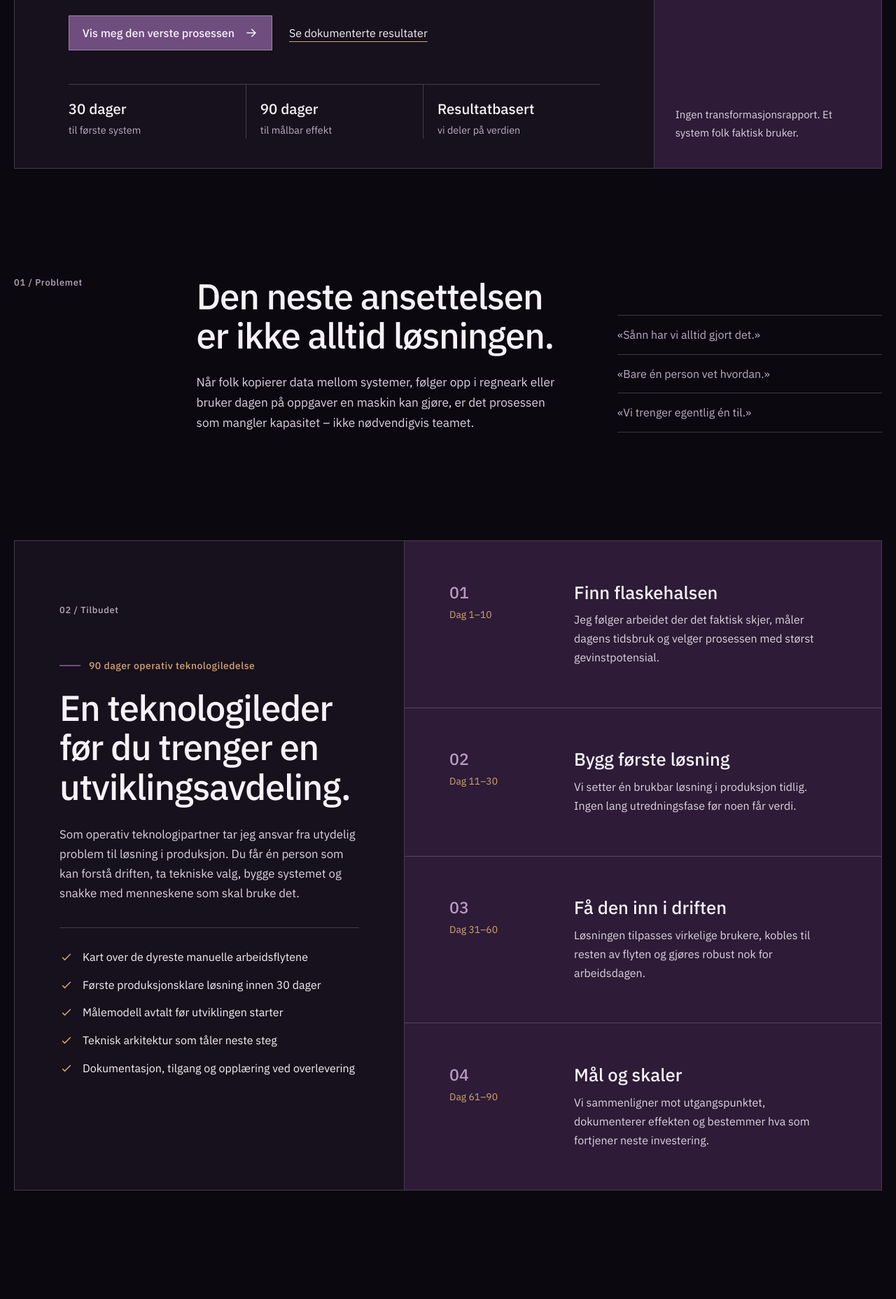
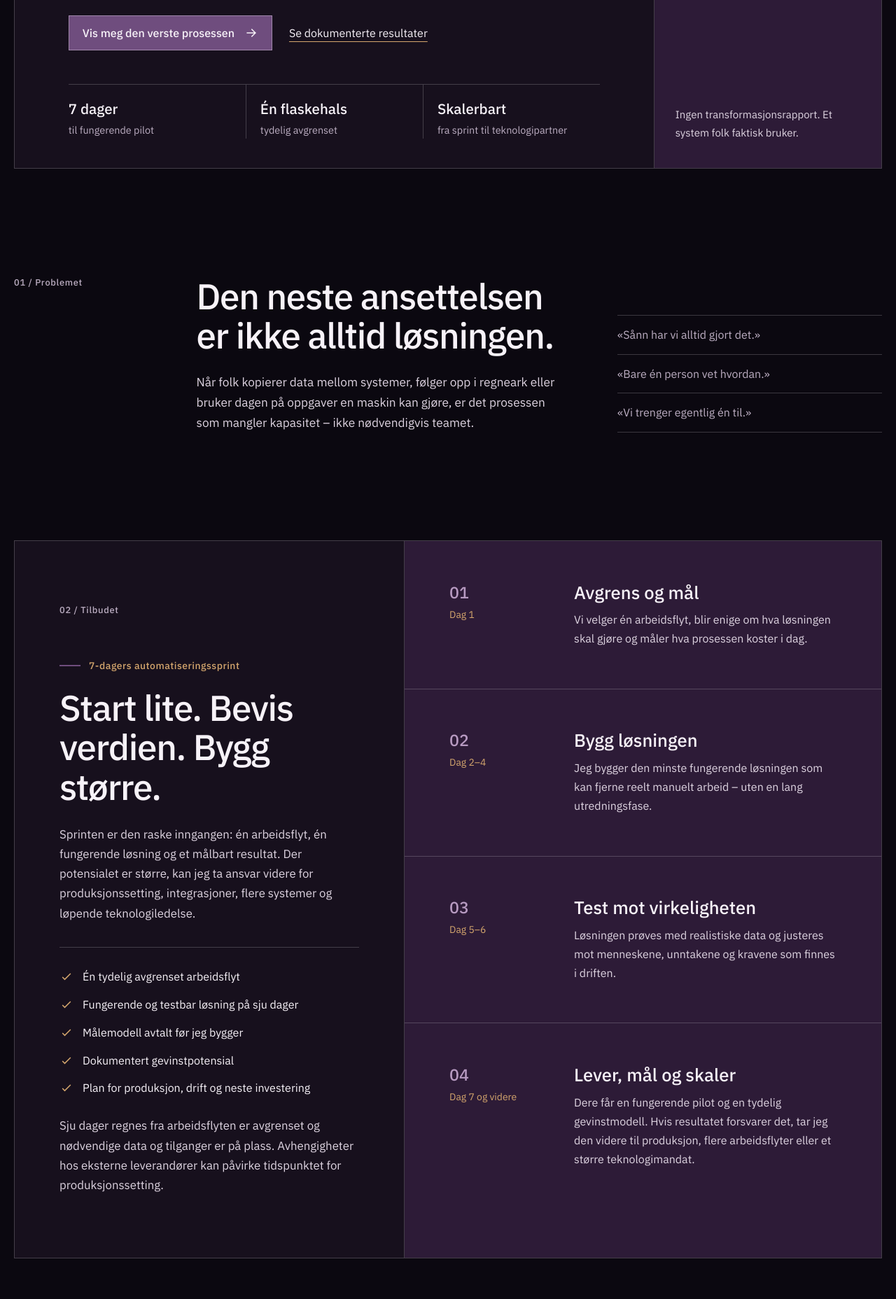
Before and after one commit to JohnnyBakaas/JohnnyBakaasPersonligSide, a React (Vite) app in the folder vite-project/: page / in a window 1280 px wide. Shown: the part 520-2376 px from the top of the page at 70% size. Built offline with nearby package versions, Linux system fonts and the light colour scheme.

Commit message:
Reframe offer as seven-day automation sprint

```diff
--- a/vite-project/index.html
+++ b/vite-project/index.html
@@ -14,13 +14,13 @@
     />
     <meta
       name="description"
-      content="Johnny Bakaas hjelper norske bedrifter med automatisering, systemutvikling og operativ teknologiledelse. Første løsning i produksjon innen 30 dager."
+      content="Johnny Bakaas hjelper norske bedrifter fra manuell flaskehals til fungerende automatiseringspilot på sju dager – med mulighet for videre systemutvikling og teknologiledelse."
     />
     <link rel="canonical" href="https://johnnybakaas.no/" />
     <meta property="og:title" content="Johnny Bakaas | Automatisering og teknologiledelse" />
     <meta
       property="og:description"
-      content="Fra dyrt manuelt arbeid til skreddersydde systemer som skaper målbar kapasitet på 90 dager."
+      content="Fra dyrt manuelt arbeid til en fungerende automatiseringspilot på sju dager. Bevis verdien først, og bygg større når det lønner seg."
     />
     <meta property="og:type" content="website" />
     <meta property="og:url" content="https://johnnybakaas.no/" />
@@ -30,7 +30,7 @@
     <meta name="twitter:title" content="Johnny Bakaas | Automatisering og teknologiledelse" />
     <meta
       name="twitter:description"
-      content="Systemutvikling som reduserer manuelt arbeid og skaper målbar kapasitet."
+      content="En fungerende automatiseringspilot på sju dager – med systemutvikling og teknologiledelse når verdien er bevist."
     />
     <link rel="icon" type="image/svg+xml" href="/favicon.svg" />
     <link rel="preconnect" href="https://fonts.googleapis.com" />
@@ -79,8 +79,9 @@
             "@id": "https://johnnybakaas.no/#operativ-teknologiledelse",
             "url": "https://johnnybakaas.no/#tilbudet",
             "name": "Operativ teknologiledelse og automatisering",
-            "description": "Kartlegging, utvikling og innføring av skreddersydde systemer som reduserer manuelt arbeid og skaper målbar effekt.",
+            "description": "En avgrenset automatiseringssprint leverer en fungerende pilot på sju dager, med mulighet for videre systemutvikling, produksjonssetting og operativ teknologiledelse.",
             "serviceType": [
+              "7-dagers automatiseringssprint",
               "Automatisering av arbeidsprosesser",
               "Skreddersydd systemutvikling",
               "Operativ teknologiledelse"
--- a/vite-project/src/App.css
+++ b/vite-project/src/App.css
@@ -449,6 +449,12 @@ dt {
   fill: none;
   stroke: var(--brass);
   stroke-width: 1.8;
+}
+
+.offer-intro > .sprint-note {
+  margin-top: 24px;
+  color: var(--quiet);
+  font-size: 0.88rem;
 }
 
 .offer-timeline {
--- a/vite-project/src/App.jsx
+++ b/vite-project/src/App.jsx
@@ -67,33 +67,33 @@ const cases = [
 
 const offerSteps = [
   {
-    days: "Dag 1–10",
-    title: "Finn flaskehalsen",
-    text: "Jeg følger arbeidet der det faktisk skjer, måler dagens tidsbruk og velger prosessen med størst gevinstpotensial.",
+    days: "Dag 1",
+    title: "Avgrens og mål",
+    text: "Vi velger én arbeidsflyt, blir enige om hva løsningen skal gjøre og måler hva prosessen koster i dag.",
   },
   {
-    days: "Dag 11–30",
-    title: "Bygg første løsning",
-    text: "Vi setter én brukbar løsning i produksjon tidlig. Ingen lang utredningsfase før noen får verdi.",
+    days: "Dag 2–4",
+    title: "Bygg løsningen",
+    text: "Jeg bygger den minste fungerende løsningen som kan fjerne reelt manuelt arbeid – uten en lang utredningsfase.",
   },
   {
-    days: "Dag 31–60",
-    title: "Få den inn i driften",
-    text: "Løsningen tilpasses virkelige brukere, kobles til resten av flyten og gjøres robust nok for arbeidsdagen.",
+    days: "Dag 5–6",
+    title: "Test mot virkeligheten",
+    text: "Løsningen prøves med realistiske data og justeres mot menneskene, unntakene og kravene som finnes i driften.",
   },
   {
-    days: "Dag 61–90",
-    title: "Mål og skaler",
-    text: "Vi sammenligner mot utgangspunktet, dokumenterer effekten og bestemmer hva som fortjener neste investering.",
+    days: "Dag 7 og videre",
+    title: "Lever, mål og skaler",
+    text: "Dere får en fungerende pilot og en tydelig gevinstmodell. Hvis resultatet forsvarer det, tar jeg den videre til produksjon, flere arbeidsflyter eller et større teknologimandat.",
   },
 ];
 
 const deliverables = [
-  "Kart over de dyreste manuelle arbeidsflytene",
-  "Første produksjonsklare løsning innen 30 dager",
-  "Målemodell avtalt før utviklingen starter",
-  "Teknisk arkitektur som tåler neste steg",
-  "Dokumentasjon, tilgang og opplæring ved overlevering",
+  "Én tydelig avgrenset arbeidsflyt",
+  "Fungerende og testbar løsning på sju dager",
+  "Målemodell avtalt før jeg bygger",
+  "Dokumentert gevinstpotensial",
+  "Plan for produksjon, drift og neste investering",
 ];
 
 function ArrowIcon() {
@@ -164,7 +164,7 @@ function Hero() {
         <p className="eyebrow"><span />Automatisering og systemutvikling som merkes på driften</p>
         <h1>Voks uten å <em>ansette deg i hjel.</em></h1>
         <p className="hero-lead">
-          Jeg hjelper norske operative virksomheter med automatisering og skreddersydd systemutvikling. Jeg finner de dyreste manuelle arbeidsflytene og bygger systemene som fjerner dem.
+          Jeg hjelper norske operative virksomheter med automatisering og skreddersydd systemutvikling. Vi starter med én dyr manuell arbeidsflyt og en fungerende løsning på sju dager – og skalerer samarbeidet når resultatene forsvarer det.
         </p>
         <div className="hero-actions">
           <a className="button button-primary" href="#kontakt">
@@ -175,16 +175,16 @@ function Hero() {
 
         <dl className="hero-metrics">
           <div>
-            <dt>30 dager</dt>
-            <dd>til første system</dd>
+            <dt>7 dager</dt>
+            <dd>til fungerende pilot</dd>
           </div>
           <div>
-            <dt>90 dager</dt>
-            <dd>til målbar effekt</dd>
+            <dt>Én flaskehals</dt>
+            <dd>tydelig avgrenset</dd>
           </div>
           <div>
-            <dt>Resultatbasert</dt>
-            <dd>vi deler på verdien</dd>
+            <dt>Skalerbart</dt>
+            <dd>fra sprint til teknologipartner</dd>
           </div>
         </dl>
       </div>
@@ -228,16 +228,19 @@ function Offer() {
     <section className="offer-section section-frame" id="tilbudet" aria-labelledby="offer-title">
       <div className="offer-intro">
         <div className="section-number">02 / Tilbudet</div>
-        <p className="eyebrow"><span />90 dager operativ teknologiledelse</p>
-        <h2 id="offer-title">En teknologileder før du trenger en utviklingsavdeling.</h2>
+        <p className="eyebrow"><span />7-dagers automatiseringssprint</p>
+        <h2 id="offer-title">Start lite. Bevis verdien. Bygg større.</h2>
         <p>
-          Som operativ teknologipartner tar jeg ansvar fra utydelig problem til løsning i produksjon. Du får én person som kan forstå driften, ta tekniske valg, bygge systemet og snakke med menneskene som skal bruke det.
+          Sprinten er den raske inngangen: én arbeidsflyt, én fungerende løsning og et målbart resultat. Der potensialet er større, kan jeg ta ansvar videre for produksjonssetting, integrasjoner, flere systemer og løpende teknologiledelse.
         </p>
         <ul className="deliverables">
           {deliverables.map((item) => (
             <li key={item}><CheckIcon /><span>{item}</span></li>
           ))}
         </ul>
+        <p className="sprint-note">
+          Sju dager regnes fra arbeidsflyten er avgrenset og nødvendige data og tilganger er på plass. Avhengigheter hos eksterne leverandører kan påvirke tidspunktet for produksjonssetting.
+        </p>
       </div>
 
       <div className="offer-timeline">
@@ -316,7 +319,7 @@ function Pricing() {
         <p className="eyebrow"><span />Interessene våre skal peke samme vei</p>
         <h2 id="pricing-title">Pris som følger verdien – ikke antall timer.</h2>
         <p className="pricing-lead">
-          En avtalt grunnpris dekker kartlegging og bygging. Deretter tar jeg 50 % av den dokumenterte besparelsen de første tre månedene. Vi bestemmer målemetoden før jeg skriver kode.
+          En avgrenset sprint har en avtalt grunnpris, normalt fra 25 000 kroner. Når løsningen skaper dokumentert besparelse, tar jeg 50 % av gevinsten de første tre månedene. Vi bestemmer målemetoden og et pristak før jeg bygger.
         </p>
 
         <div className="formula" aria-label="Slik beregnes besparelsen">
@@ -328,27 +331,27 @@ function Pricing() {
         </div>
 
         <p className="pricing-note">
-          Tidsbruk, volum, lønnskostnad og eventuelle systemkostnader inngår i en enkel baseline begge parter godkjenner. Ingen gevinst på papiret. Bare effekt som faktisk kan etterprøves.
+          Tidsbruk, volum, lønnskostnad og systemkostnader inngår i en enkel baseline begge parter godkjenner. Produksjonssetting, større integrasjoner og et videre teknologimandat avtales separat når sprinten har vist hva som er verdt å investere i.
         </p>
       </div>
 
       <aside className="support-panel" aria-labelledby="support-title">
-        <p className="aside-label">Etter lansering</p>
-        <h3 id="support-title">Du blir ikke stående alene med systemet.</h3>
+        <p className="aside-label">Samarbeidsmodell</p>
+        <h3 id="support-title">Faste kontaktpunkter. Tydelig ansvar.</h3>
         <div className="support-item">
-          <span>Inkludert</span>
-          <h4>Overlevering</h4>
-          <p>Dokumentasjon, tilganger, opplæring og en tydelig plan for hvem som eier hva.</p>
+          <span>I sprinten</span>
+          <h4>Konsentrert levering</h4>
+          <p>Kickoff, asynkront utviklingsarbeid og en avtalt demonstrasjon. Lite møtetid, tydelig fremdrift.</p>
         </div>
         <div className="support-item">
-          <span>Ved behov</span>
-          <h4>Løpende support</h4>
-          <p>Fast avtale for overvåking, feilretting og mindre forbedringer – med avtalt responstid.</p>
+          <span>Etter levering</span>
+          <h4>Avtalt support</h4>
+          <p>Support via e-post med svar neste virkedag. Kritiske systemer krever en egen driftsavtale med passende beredskap.</p>
         </div>
         <div className="support-item">
-          <span>Når det lønner seg</span>
-          <h4>Videre utvikling</h4>
-          <p>Ny kapasitet kjøpes først når dataene viser at neste investering er verdt det.</p>
+          <span>Når verdien er bevist</span>
+          <h4>Større samarbeid</h4>
+          <p>Videreutvikling, flere prosesser eller løpende ansvar som operativ teknologipartner – uten å starte på nytt med en ny leverandør.</p>
         </div>
       </aside>
     </section>
@@ -376,24 +379,24 @@ function About() {
 }
 
 function Contact() {
-  const mailSubject = encodeURIComponent("Den verste manuelle prosessen vår");
+  const mailSubject = encodeURIComponent("Kandidat til en 7-dagers sprint");
   const mailBody = encodeURIComponent(
-    "Hei Johnny,\n\nProsessen vi vil forbedre er:\n\nI dag bruker vi omtrent:\n\nDette skaper problemer fordi:\n\nMvh\n"
+    "Hei Johnny,\n\nProsessen vi vil forbedre er:\n\nI dag bruker vi omtrent:\n\nDette skaper problemer fordi:\n\nSystemene eller dataene som er involvert er:\n\nMvh\n"
   );
 
   return (
     <section className="contact-section section-frame" id="kontakt" aria-labelledby="contact-title">
       <div className="contact-main">
         <p className="eyebrow"><span />Start med problemet</p>
-        <h2 id="contact-title">Send meg prosessen alle på jobb klager på.</h2>
+        <h2 id="contact-title">Vis meg den verste prosessen. Om én uke vet vi hva som er mulig.</h2>
         <p>
-          Du trenger ikke en kravspesifikasjon. Fortell meg hva som tar tid, hvem som gjør det og hvor ofte det skjer. Så finner vi ut om det er verdt å bygge noe.
+          Du trenger ikke en kravspesifikasjon. Fortell meg hva som tar tid, hvem som gjør det og hvor ofte det skjer. Hvis prosessen passer for en sprint, avgrenser vi den sammen – og lar resultatet avgjøre hvor stort samarbeidet bør bli.
         </p>
         <a
           className="button button-light"
           href={`mailto:Johnny@Bakaas-CadConsult.no?subject=${mailSubject}&body=${mailBody}`}
         >
-          Beskriv prosessen på e-post <ArrowIcon />
+          Søk om en 7-dagers sprint <ArrowIcon />
         </a>
       </div>
       <div className="contact-details">
```
